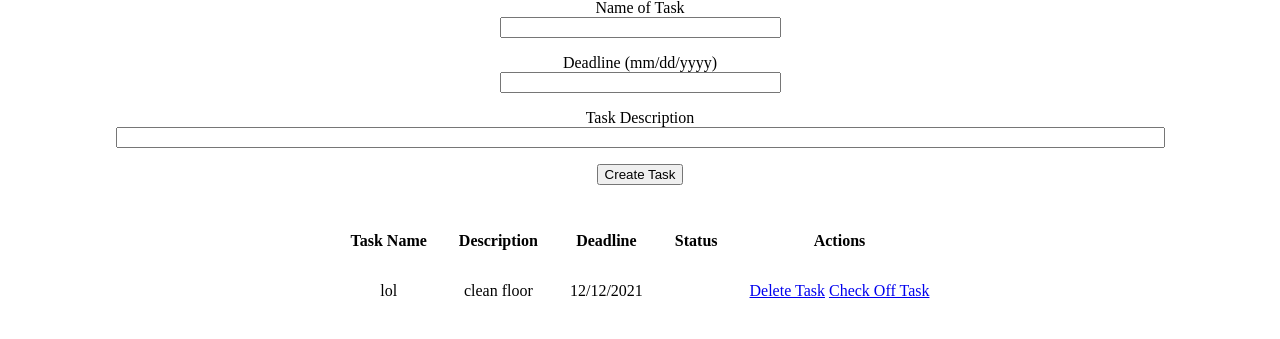
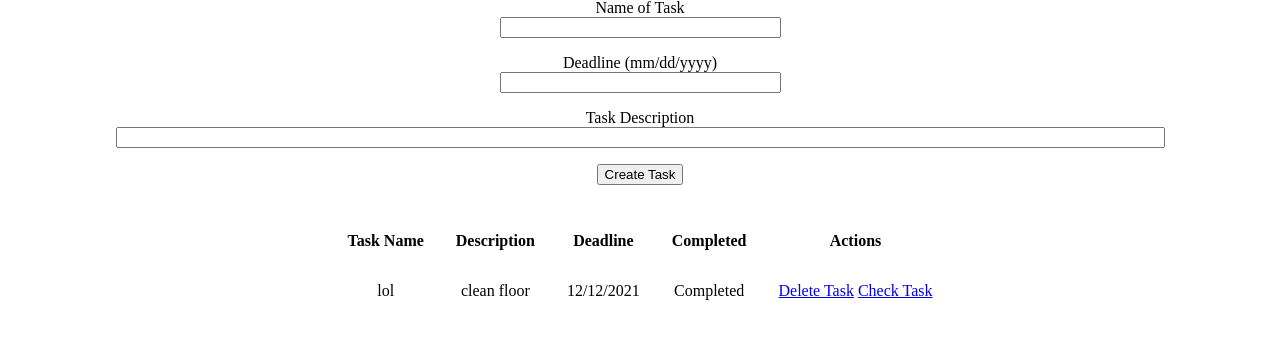
Before and after one commit to Phuoc-L/Team_2, a Flask app: page /taskmenu in a window 1280 px wide. Shown: the part 115-454 px from the top of the page. Run offline with Flask 2, Linux system fonts and the light colour scheme; data comes from the database, SQL or seed files in the repository; both versions use the stored data as it was after the commit.

Commit message:
Implemented check task

```diff
--- a/app/routes.py
+++ b/app/routes.py
@@ -112,8 +112,13 @@ def deletetask(id):
     db.session.commit()
     return redirect('/taskmenu')
 
-@myapp.route('/checkofftask/<int:id>')
-def checkofftask(id):
+@myapp.route('/checktask/<int:id>')
+def checktask(id):
     task_to_check = Task.query.get_or_404(id)
-    task_to_check.completed = True
+    if task_to_check.completed == False:
+        task_to_check.completed = True
+        db.session.commit()
+    else:
+        task_to_check.completed = False
+        db.session.commit()
     return redirect('/taskmenu')
--- a/app/templates/taskmenu.html
+++ b/app/templates/taskmenu.html
@@ -39,7 +39,7 @@
                 <th>Task Name</th>
                 <th>Description</th>
                 <th>Deadline</th>
-                <th>Status</th>
+                <th>Completed</th>
                 <th>Actions</th>
             </tr>
             {% for post in posts %}
@@ -54,12 +54,15 @@
                     {{ post.Deadline }}
                 </td>
                 <td>
-                    <!--if completed = false, display "Not completed"
-                    if completed = true, display "Completed"-->
+                    {% if post.completed == false %}
+                        Not Completed
+                    {% else %}
+                        Completed
+                    {% endif %}
                 </td>
                 <td>
                     <a href="/deletetask/{{ post.id }}">Delete Task</a>
-                    <a href="/checkofftask/{{ post.id }}">Check Off Task</a>
+                    <a href="/checktask/{{ post.id }}">Check Task</a>
                 </td>
             </tr>
             {% endfor %}
```
Also changed, not shown: app/app.db.
